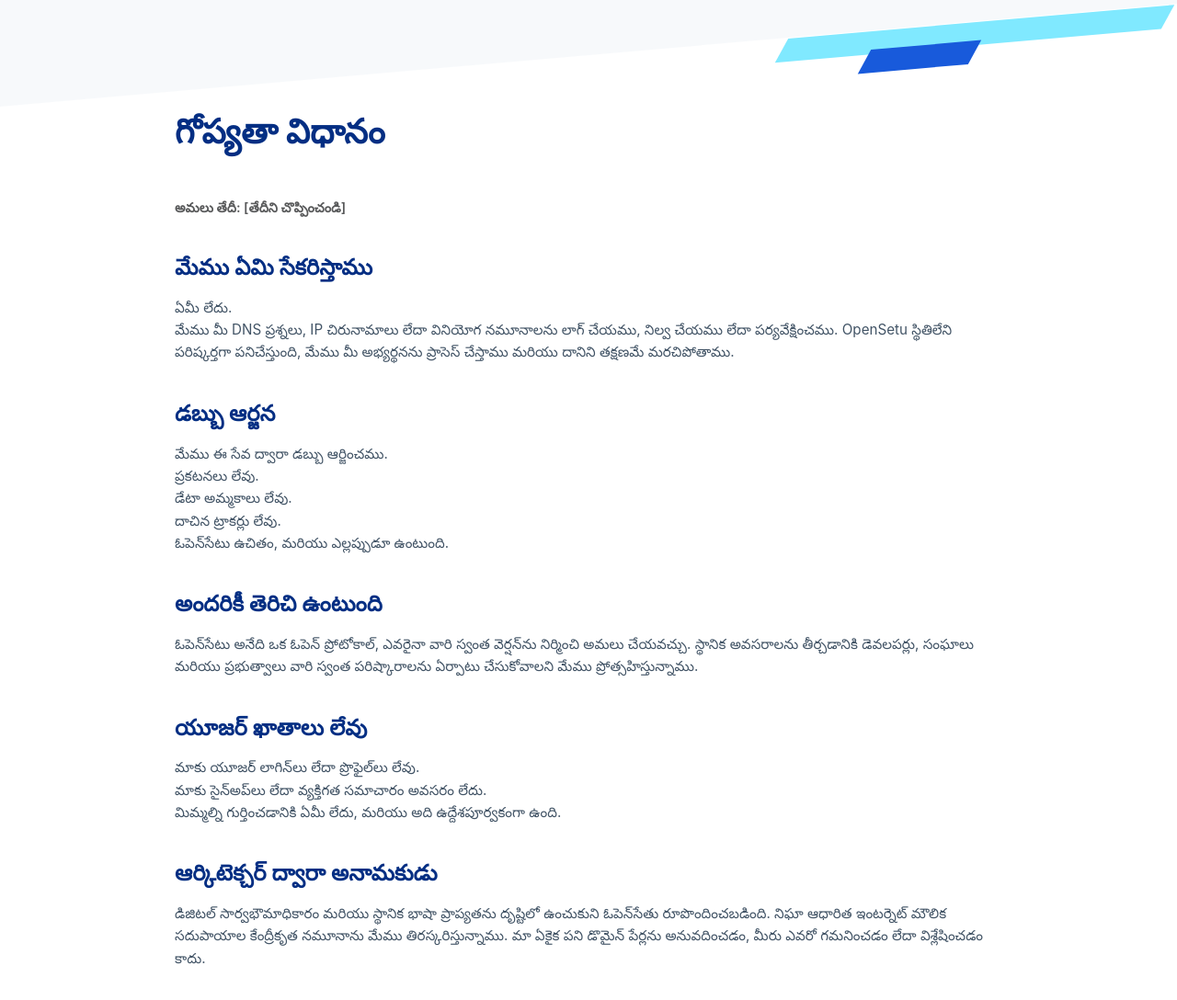
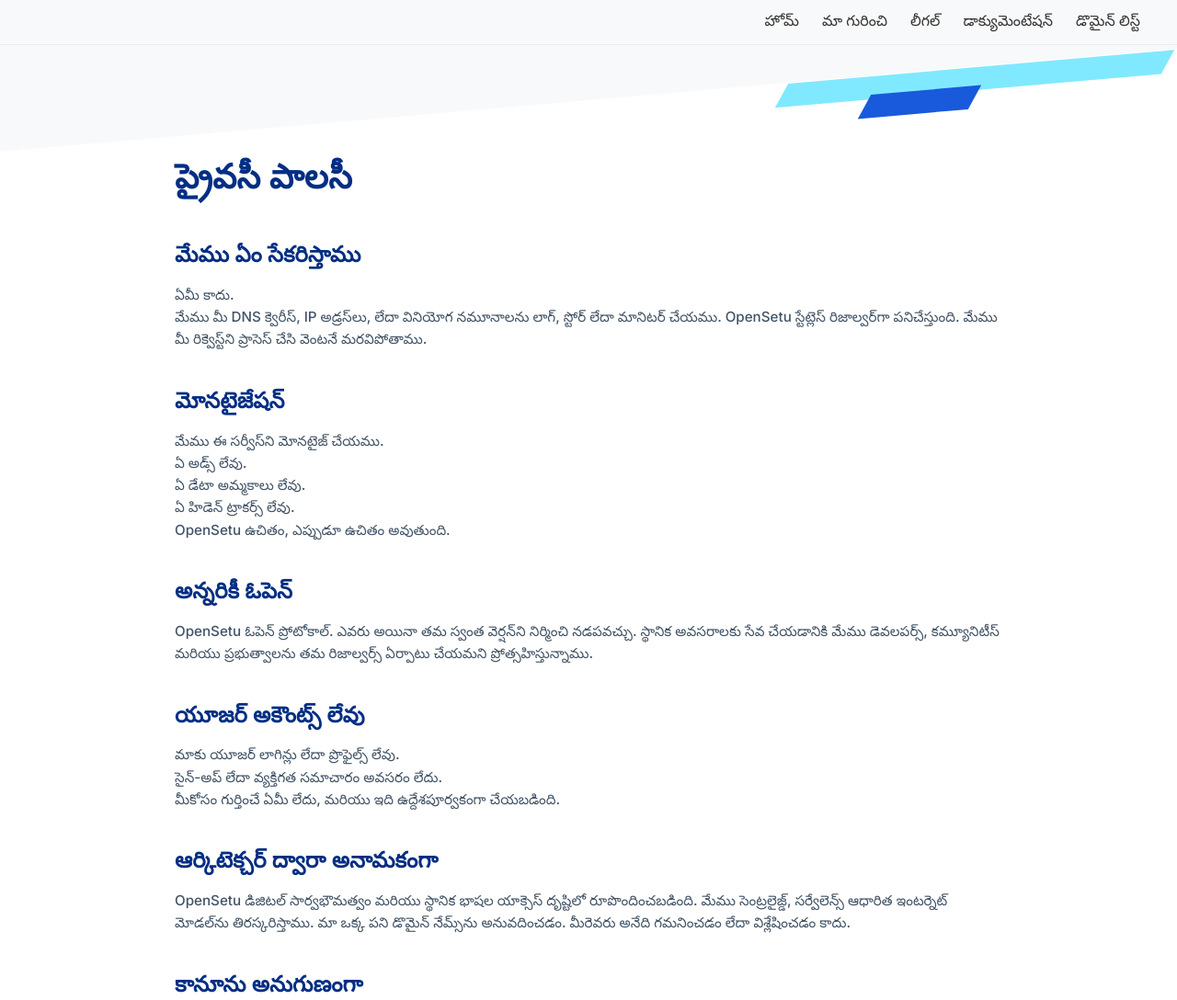
Before and after one commit to KritiShrivastava21/OpensetuTelugu, a plain HTML site: page privacy.html in a window 1280 px wide. Shown: the top 1088 px of the page at 92% size. Drawn offline with Linux system fonts and the light colour scheme.

Commit message:
Update privacy.html

```diff
--- a/privacy.html
+++ b/privacy.html
@@ -1,9 +1,128 @@
 <!DOCTYPE html>
-<html lang="te">
+<html lang="en">
 <head>
   <meta charset="UTF-8" />
   <meta name="viewport" content="width=device-width, initial-scale=1.0"/>
-  <title>ఓపెన్‌సేటు గోప్యతా విధానం</title>
+  <title>OpenSetu Privacy Policy</title>
+
+    <link href="https://fonts.googleapis.com/css2?family=Inter:wght@500&display=swap" rel="stylesheet">
+  <link rel="stylesheet" href="https://cdnjs.cloudflare.com/ajax/libs/font-awesome/6.6.0/css/all.min.css">
+
+
+    <style>
+    /* Menu bar styling */
+    .top-menu {
+      display: flex;
+      justify-content: flex-end;
+      align-items: center;
+      background: #f8f9fa;
+      padding: 12px 40px;
+      border-bottom: 1px solid rgba(0,0,0,0.05);
+      position: sticky;
+      top: 0;
+      z-index: 1000;
+    }
+    .top-menu a {
+      font-family: 'Inter', sans-serif;
+      color: #333;
+      text-decoration: none;
+      margin-left: 25px;
+      font-weight: 500;
+      transition: color 0.2s ease;
+    }
+    .top-menu a:hover {
+      color: #007BFF;
+    }
+
+    /* Hamburger button */
+    .menu-toggle {
+      display: none;
+      font-size: 1.5em;
+      background: none;
+      border: none;
+      cursor: pointer;
+      color: #333;
+    }
+
+    /* Side menu */
+    .side-menu {
+      height: 100%;
+      width: 0;
+      position: fixed;
+      top: 0;
+      right: 0;
+      background-color: #f8f9fa;
+      overflow-x: hidden;
+      transition: 0.3s;
+      padding-top: 60px;
+      z-index: 2000;
+    }
+    .side-menu a {
+      display: block;
+      padding: 10px 20px;
+      color: #333;
+      text-decoration: none;
+      font-family: 'Inter', sans-serif;
+      font-weight: 500;
+    }
+    .side-menu a:hover {
+      color: #007BFF;
+    }
+    .side-menu .close-btn {
+      position: absolute;
+      top: 15px;
+      right: 20px;
+      font-size: 2em;
+      text-decoration: none;
+      color: #333;
+    }
+
+    /* Responsive rules */
+    @media (max-width: 768px) {
+      .top-menu a {
+        display: none;
+      }
+      .menu-toggle {
+        display: block;
+        margin-left: auto;
+      }
+    }
+  </style>
+</head>
+<body class="page">
+
+  <!-- Top Menu -->
+  <nav class="top-menu">
+    <a href="index.html">హోమ్</a>
+    <a href="about.html">మా గురించి</a>
+    <a href="beta.html">లీగల్</a>
+    <a href="documentation.html">డాక్యుమెంటేషన్</a>
+    <a href="domain.html">డొమైన్ లిస్ట్</a>
+    <button class="menu-toggle" onclick="openMenu()"><i class="fas fa-bars"></i></button>
+  </nav>
+
+  <!-- Side Menu -->
+  <div id="sideMenu" class="side-menu">
+    <a href="javascript:void(0)" class="close-btn" onclick="closeMenu()">&times;</a>
+    <a href="index.html">హోమ్</a>
+    <a href="about.html">మా గురించి</a>
+    <a href="beta.html">లీగల్</a>
+    <a href="documentation.html">డాక్యుమెంటేషన్</a>
+    <a href="domain.html">డొమైన్ లిస్ట్</a>
+  </div>
+
+
+  <script>
+function openMenu() {
+  document.getElementById("sideMenu").style.width = "250px"; // Adjust width as needed
+}
+
+function closeMenu() {
+  document.getElementById("sideMenu").style.width = "0";
+}
+</script>
+
+
   <style>
     body {
       margin: 0;
@@ -20,7 +139,7 @@
       position: absolute;
       top: 60px;
       width: 100%;
-      height: 1300px;
+      height: 1250px;
       background: white;
       transform: skewY(-5deg);
       z-index: 0;
@@ -155,33 +274,31 @@
     </div>
 
     <section class="section">
-      <h1 class="about-heading">గోప్యతా విధానం</h1>
+  <h1 class="about-heading">ప్రైవసీ పాలసీ</h1>
 
-      <div class="top-text">
-        <p class="highlight">అమలు తేదీ: [తేదీని చొప్పించండి]</p>
+  <div class="top-text">
 
-        <h2>మేము ఏమి సేకరిస్తాము</h2>
-        <p>ఏమీ లేదు.<br>మేము మీ DNS ప్రశ్నలు, IP చిరునామాలు లేదా వినియోగ నమూనాలను లాగ్ చేయము, నిల్వ చేయము లేదా పర్యవేక్షించము. OpenSetu స్థితిలేని పరిష్కర్తగా పనిచేస్తుంది, మేము మీ అభ్యర్థనను ప్రాసెస్ చేస్తాము మరియు దానిని తక్షణమే మరచిపోతాము.</p>
+    <h2>మేము ఏం సేకరిస్తాము</h2>
+    <p>ఏమీ కాదు. <br>మేము మీ DNS క్వెరీస్, IP అడ్రస్‌లు, లేదా వినియోగ నమూనాలను లాగ్, స్టోర్ లేదా మానిటర్ చేయము. OpenSetu స్టేట్లెస్ రిజాల్వర్‌గా పనిచేస్తుంది. మేము మీ రిక్వెస్ట్‌ని ప్రాసెస్ చేసి వెంటనే మరవిపోతాము.</p>
 
-        <h2>డబ్బు ఆర్జన</h2>
-        <p>మేము ఈ సేవ ద్వారా డబ్బు ఆర్జించము.<br>ప్రకటనలు లేవు.<br>డేటా అమ్మకాలు లేవు.<br>దాచిన ట్రాకర్లు లేవు.<br>ఓపెన్‌సేటు ఉచితం, మరియు ఎల్లప్పుడూ ఉంటుంది.</p>
+    <h2>మోనటైజేషన్</h2>
+    <p>మేము ఈ సర్వీస్‌ని మోనటైజ్ చేయము.<br>ఏ అడ్స్ లేవు.<br>ఏ డేటా అమ్మకాలు లేవు.<br>ఏ హిడెన్ ట్రాకర్స్ లేవు.<br>OpenSetu ఉచితం, ఎప్పుడూ ఉచితం అవుతుంది.</p>
 
-        <h2>అందరికీ తెరిచి ఉంటుంది</h2>
-        <p>ఓపెన్‌సేటు అనేది ఒక ఓపెన్ ప్రోటోకాల్, ఎవరైనా వారి స్వంత వెర్షన్‌ను నిర్మించి అమలు చేయవచ్చు. స్థానిక అవసరాలను తీర్చడానికి డెవలపర్లు, సంఘాలు మరియు ప్రభుత్వాలు వారి స్వంత పరిష్కారాలను ఏర్పాటు చేసుకోవాలని మేము ప్రోత్సహిస్తున్నాము.</p>
+    <h2>అన్నరికీ ఓపెన్</h2>
+    <p>OpenSetu ఓపెన్ ప్రోటోకాల్. ఎవరు అయినా తమ స్వంత వెర్షన్‌ని నిర్మించి నడపవచ్చు. స్థానిక అవసరాలకు సేవ చేయడానికి మేము డెవలపర్స్, కమ్యూనిటీస్ మరియు ప్రభుత్వాలను తమ రిజాల్వర్స్ ఏర్పాటు చేయమని ప్రోత్సహిస్తున్నాము.</p>
 
-        <h2>యూజర్ ఖాతాలు లేవు</h2>
-        <p>మాకు యూజర్ లాగిన్‌లు లేదా ప్రొఫైల్‌లు లేవు.<br>మాకు సైన్అప్‌లు లేదా వ్యక్తిగత సమాచారం అవసరం లేదు.<br>మిమ్మల్ని గుర్తించడానికి ఏమీ లేదు, మరియు అది ఉద్దేశపూర్వకంగా ఉంది.</p>
+    <h2>యూజర్ అకౌంట్స్ లేవు</h2>
+    <p>మాకు యూజర్ లాగిన్లు లేదా ప్రొఫైల్స్ లేవు.<br>సైన్-అప్ లేదా వ్యక్తిగత సమాచారం అవసరం లేదు.<br>మీకోసం గుర్తించే ఏమీ లేదు, మరియు ఇది ఉద్దేశపూర్వకంగా చేయబడింది.</p>
 
-        <h2>ఆర్కిటెక్చర్ ద్వారా అనామకుడు</h2>
-        <p>డిజిటల్ సార్వభౌమాధికారం మరియు స్థానిక భాషా ప్రాప్యతను దృష్టిలో ఉంచుకుని ఓపెన్‌సేతు రూపొందించబడింది. నిఘా ఆధారిత ఇంటర్నెట్ మౌలిక సదుపాయాల కేంద్రీకృత నమూనాను మేము తిరస్కరిస్తున్నాము. మా ఏకైక పని డొమైన్ పేర్లను అనువదించడం, మీరు ఎవరో గమనించడం లేదా విశ్లేషించడం కాదు.</p>
+    <h2>ఆర్కిటెక్చర్ ద్వారా అనామకంగా</h2>
+    <p>OpenSetu డిజిటల్ సార్వభౌమత్వం మరియు స్థానిక భాషల యాక్సెస్ దృష్టిలో రూపొందించబడింది. మేము సెంట్రలైజ్డ్, సర్వేలెన్స్ ఆధారిత ఇంటర్నెట్ మోడల్‌ను తిరస్కరిస్తాము. మా ఒక్క పని డొమైన్ నేమ్స్‌ను అనువదించడం. మీరెవరు అనేది గమనించడం లేదా విశ్లేషించడం కాదు.</p>
 
-        <h2>చట్టపరమైన సమ్మతి</h2>
-        <p>ఒక పరిష్కారకర్తగా, మేము డొమైన్ పేరు అభ్యర్థనలను మాత్రమే దారి మళ్లిస్తాము. మేము కంటెంట్‌ను హోస్ట్ చేయము లేదా అందించము మరియు ఇతరులు వారి డొమైన్‌ల క్రింద ప్రచురించే కంటెంట్‌ను మేము నియంత్రించము. వినియోగదారు స్వేచ్ఛ మరియు గోప్యతను కాపాడుతూ వర్తించే అన్ని చట్టాలకు మేము కట్టుబడి ఉంటాము.</p>
+    <h2>కానూను అనుగుణంగా</h2>
+    <p>రిజాల్వర్‌గా, మేము కేవలం డొమైన్ నేమ్ రిక్వెస్ట్‌లను రీడైరెక్ట్ చేస్తాము. మేము కంటెంట్‌ను హోస్ట్ లేదా సర్వ్ చేయము, మరియు ఇతరులు తమ డొమైన్‌ల కింద ప్రచురించే కంటెంట్‌ను నియంత్రించము. వినియోగదారుల స్వేచ్ఛ మరియు ప్రైవసీని రక్షిస్తూ, మేము అన్ని వర్తించే చట్టాలను అనుగుణంగా పాటిస్తాము.</p>
 
-        <h2>సంప్రదించండి</h2>
-        <p>మీకు ఏవైనా ప్రశ్నలు, సూచనలు ఉంటే లేదా ఓపెన్‌సేటుకు సహకరించాలనుకుంటే, మాకు ఇక్కడ వ్రాయండి:<br>📧 [మీ ఇమెయిల్ చిరునామా]</p>
-      </div>
-    </section>
+  </div>
+</section>
+
   </section>
 
 </body>
```
